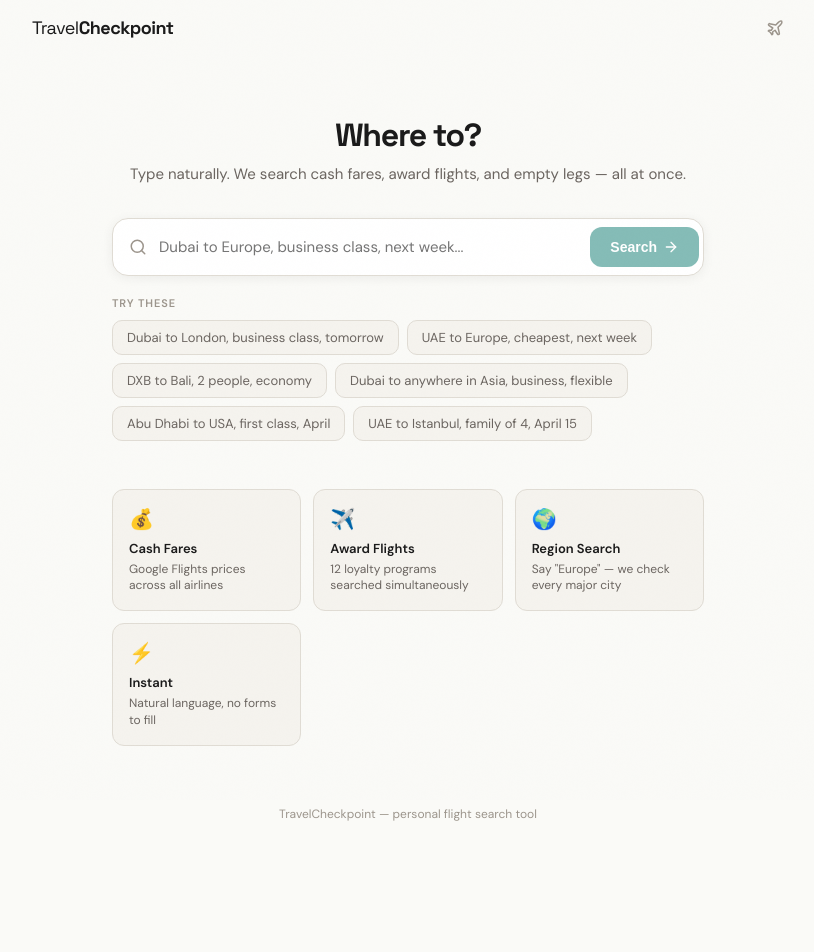
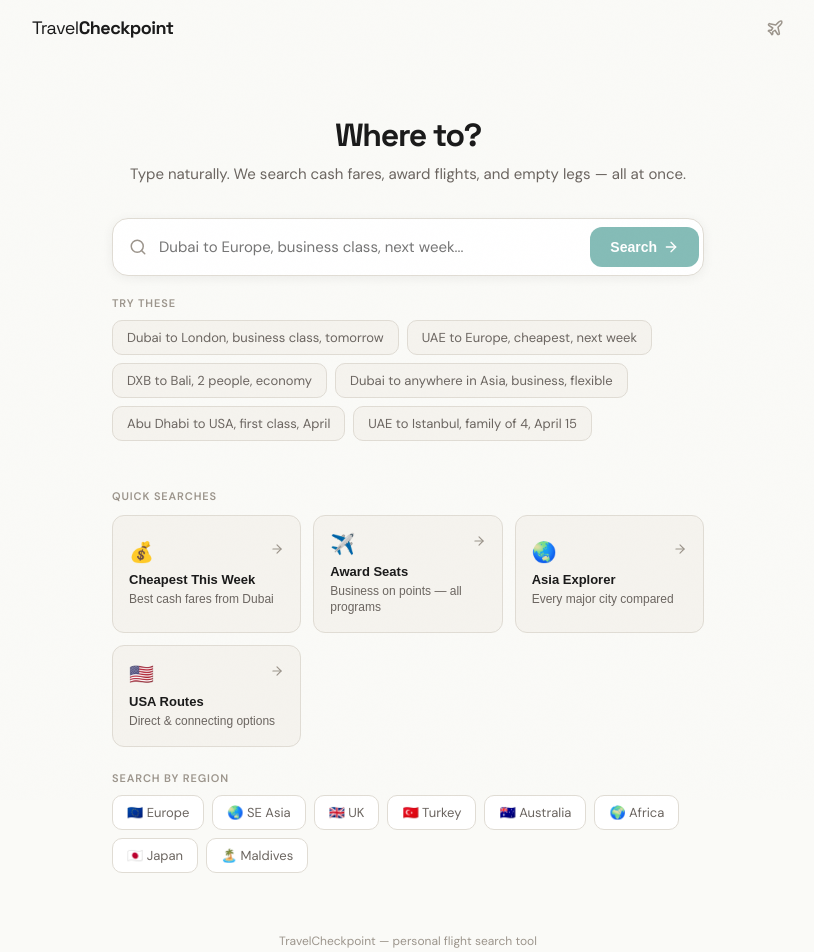
Before and after one commit to lineage007/travelcheckpoint, a Next.js app: page / in a window 1280 px wide. Shown: the top 952 px of the page, without its empty margins (232-1046 px from the left). Before the commit the page ends 842 px from the top, so only its background shows below. Built offline with nearby package versions, Linux system fonts and the light colour scheme.

Commit message:
homepage: replace static info cards with functional quick-search buttons + region shortcuts — every card triggers a real search

```diff
--- a/src/app/page.tsx
+++ b/src/app/page.tsx
@@ -131,23 +131,63 @@ export default function Home() {
           </div>
         </div>
 
-        {/* What it searches */}
+        {/* Quick searches — each card triggers a real search */}
         <div style={{ marginTop: 48, width: '100%' }}>
+          <div style={{ fontSize: 11, fontWeight: 600, color: C.textMuted, textTransform: 'uppercase', letterSpacing: '0.08em', marginBottom: 12 }}>
+            Quick searches
+          </div>
           <div style={{ display: 'grid', gridTemplateColumns: 'repeat(auto-fit, minmax(160px, 1fr))', gap: 12 }}>
             {[
-              { icon: '💰', title: 'Cash Fares', desc: 'Google Flights prices across all airlines' },
-              { icon: '✈️', title: 'Award Flights', desc: '12 loyalty programs searched simultaneously' },
-              { icon: '🌍', title: 'Region Search', desc: 'Say "Europe" — we check every major city' },
-              { icon: '⚡', title: 'Instant', desc: 'Natural language, no forms to fill' },
+              { icon: '💰', title: 'Cheapest This Week', desc: 'Best cash fares from Dubai', query: 'Dubai to anywhere, cheapest, this week' },
+              { icon: '✈️', title: 'Award Seats', desc: 'Business on points — all programs', query: 'Dubai to Europe on points, business class' },
+              { icon: '🌏', title: 'Asia Explorer', desc: 'Every major city compared', query: 'Dubai to Asia, business, next week, all the options' },
+              { icon: '🇺🇸', title: 'USA Routes', desc: 'Direct & connecting options', query: 'Dubai to USA, business, next month, all the options' },
             ].map((item, i) => (
-              <div key={i} style={{
+              <button key={i} onClick={() => { setQuery(item.query); handleSearch(item.query); }} style={{
                 background: C.surface, borderRadius: 12, padding: '16px',
-                border: `1px solid ${C.border}`,
-              }}>
-                <div style={{ fontSize: 20, marginBottom: 8 }}>{item.icon}</div>
+                border: `1px solid ${C.border}`, cursor: 'pointer', textAlign: 'left',
+                transition: 'all 0.2s', position: 'relative', overflow: 'hidden',
+              }}
+              onMouseEnter={e => { e.currentTarget.style.borderColor = C.accent; e.currentTarget.style.transform = 'translateY(-2px)'; e.currentTarget.style.boxShadow = '0 4px 16px rgba(13,124,114,0.1)'; }}
+              onMouseLeave={e => { e.currentTarget.style.borderColor = C.border; e.currentTarget.style.transform = 'none'; e.currentTarget.style.boxShadow = 'none'; }}
+              >
+                <div style={{ display: 'flex', justifyContent: 'space-between', alignItems: 'flex-start' }}>
+                  <div style={{ fontSize: 20, marginBottom: 8 }}>{item.icon}</div>
+                  <ArrowRight size={14} style={{ color: C.textMuted, marginTop: 2 }} />
+                </div>
                 <div style={{ fontSize: 13, fontWeight: 600, color: C.text, marginBottom: 4 }}>{item.title}</div>
                 <div style={{ fontSize: 12, color: C.textSub, lineHeight: 1.4 }}>{item.desc}</div>
-              </div>
+              </button>
+            ))}
+          </div>
+        </div>
+
+        {/* Region shortcuts */}
+        <div style={{ marginTop: 24, width: '100%' }}>
+          <div style={{ fontSize: 11, fontWeight: 600, color: C.textMuted, textTransform: 'uppercase', letterSpacing: '0.08em', marginBottom: 10 }}>
+            Search by region
+          </div>
+          <div style={{ display: 'flex', flexWrap: 'wrap', gap: 8 }}>
+            {[
+              { label: '🇪🇺 Europe', q: 'Dubai to Europe, business, next week' },
+              { label: '🌏 SE Asia', q: 'Dubai to Southeast Asia, business, next week' },
+              { label: '🇬🇧 UK', q: 'Dubai to UK, business, next week' },
+              { label: '🇹🇷 Turkey', q: 'Dubai to Turkey, next week' },
+              { label: '🇦🇺 Australia', q: 'Dubai to Australia, business, next month' },
+              { label: '🌍 Africa', q: 'Dubai to Africa, business, next week' },
+              { label: '🇯🇵 Japan', q: 'Dubai to Tokyo, business, next month' },
+              { label: '🏝️ Maldives', q: 'Dubai to Maldives, business, this weekend' },
+            ].map((r, i) => (
+              <button key={i} onClick={() => { setQuery(r.q); handleSearch(r.q); }} style={{
+                background: '#fff', border: `1px solid ${C.border}`, borderRadius: 10,
+                padding: '8px 14px', cursor: 'pointer', fontSize: 13, color: C.textSub,
+                transition: 'all 0.15s', fontFamily: "'DM Sans', system-ui",
+              }}
+              onMouseEnter={e => { e.currentTarget.style.background = C.accentLight; e.currentTarget.style.borderColor = C.accent; e.currentTarget.style.color = C.accent; }}
+              onMouseLeave={e => { e.currentTarget.style.background = '#fff'; e.currentTarget.style.borderColor = C.border; e.currentTarget.style.color = C.textSub; }}
+              >
+                {r.label}
+              </button>
             ))}
           </div>
         </div>
```
